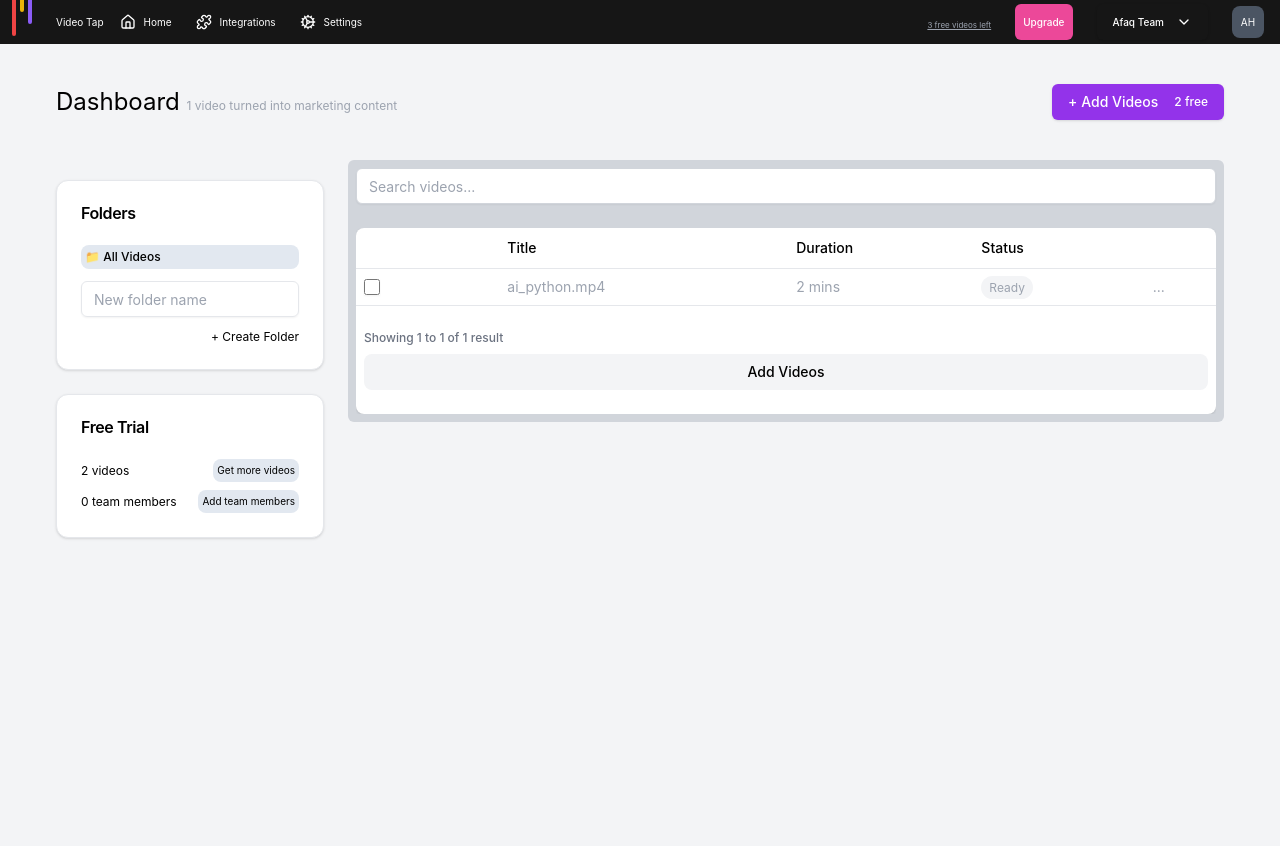
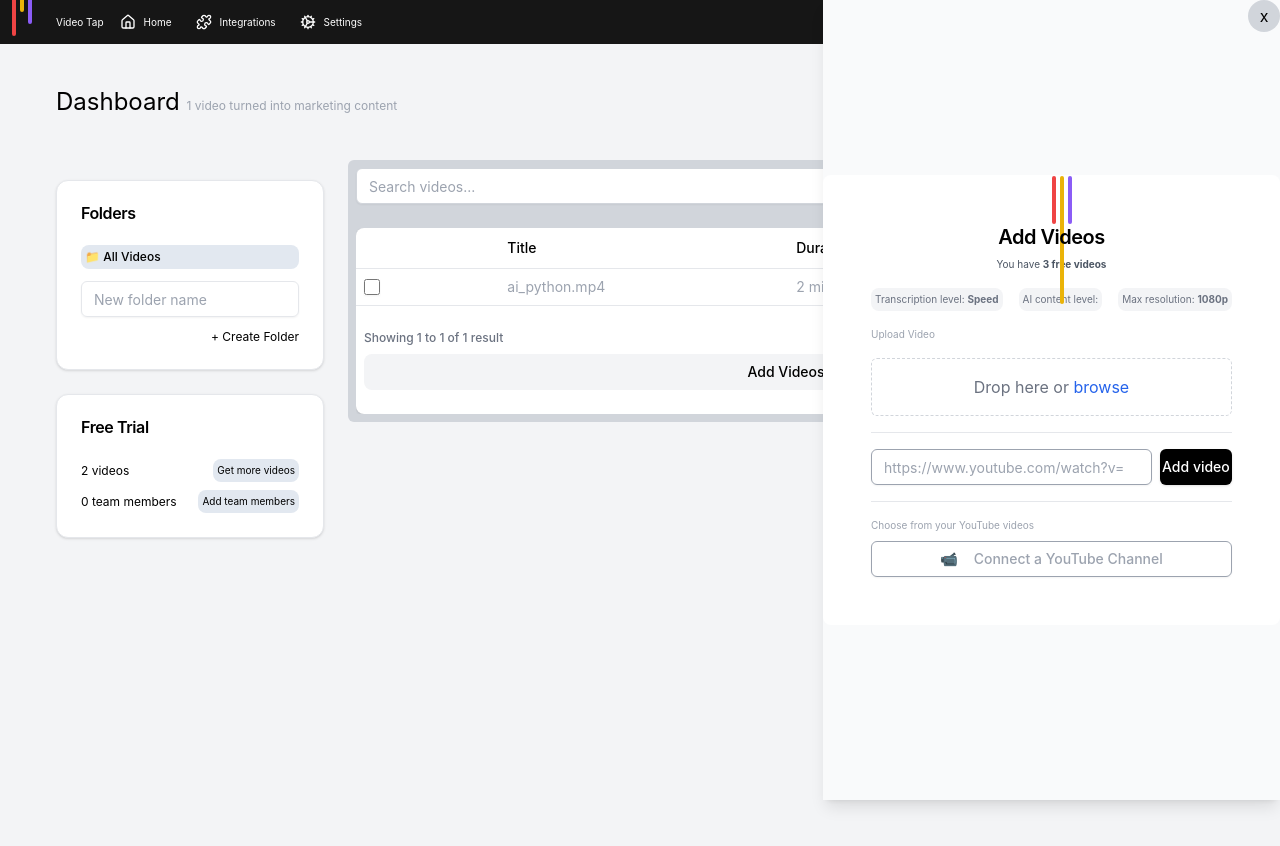
Before and after one commit to afaq000/VideoTao, a Next.js app: page /dashboard in a window 1280 px wide. Both pictures are taken after a click on the button "Add Videos". Shown: the top 846 px of the page. Built offline with nearby package versions, Linux system fonts and the light colour scheme.

Commit message:
fixes dashboard

```diff
--- a/src/components/RightSidebar.tsx
+++ b/src/components/RightSidebar.tsx
@@ -43,13 +43,13 @@ const RightSideBar = () => {
           <div className="Border-[1px] border-gray-200"/>
 
           {/* Add URL Section */}
-          <div className="flex items-center space-x-2 border-t border-gray-200 pt-4">
+          <div className="flex flex-col  sm2:flex-row items-center space-x-2 border-t border-gray-200 pt-4">
             <Input type="url" placeholder="https://www.youtube.com/watch?v=" className="flex-1 border border-gray-400 placeholder:text-gray-400" />
-            <Button variant="default" className="text-white bg-black">Add video</Button>
+            <Button variant="default" className="text-white bg-black mt-2 sm2:mt-0 w-full sm2:w-1/5 px-2">Add video</Button>
           </div>
 
           {/* Connect YouTube Channel Section */}
-          <div className="border-t border-gray-200 pt-4">
+          <div className=" border-t border-gray-200 pt-4">
             <p className="text-xxs text-gray-400 mb-2">Choose from your YouTube videos</p>
             <Button variant="outline" className="w-full border border-gray-400 text-gray-400">
               <span  role="img" aria-label="YouTube" className="mr-2 text-gray-400">📹</span> Connect a YouTube Channel
--- a/src/pages/dashboard/index.tsx
+++ b/src/pages/dashboard/index.tsx
@@ -142,9 +142,13 @@ function index() {
                   <TableCell colSpan={5}>
                     <div className="flex flex-col  space-y-2 py-4">
                       <p className="text-xs text-gray-500">Showing 1 to 1 of 1 result</p>
-                      <Button variant="ghost" className="w-full bg-gray-100 hover:bg-gray-100 py-3 rounded-lg">
-                        Add Videos
-                      </Button>
+                      <Button
+          onClick={toggleSidebar} // Added onClick here to open the sidebar
+          variant="ghost"
+          className="w-full bg-gray-100 hover:bg-gray-100 py-3 rounded-lg"
+        >
+          Add Videos
+        </Button>
                     </div>
                   </TableCell>
                 </TableRow>
```
